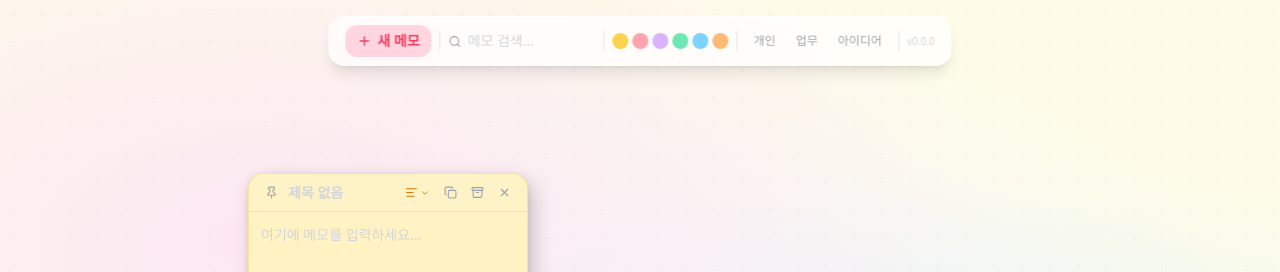
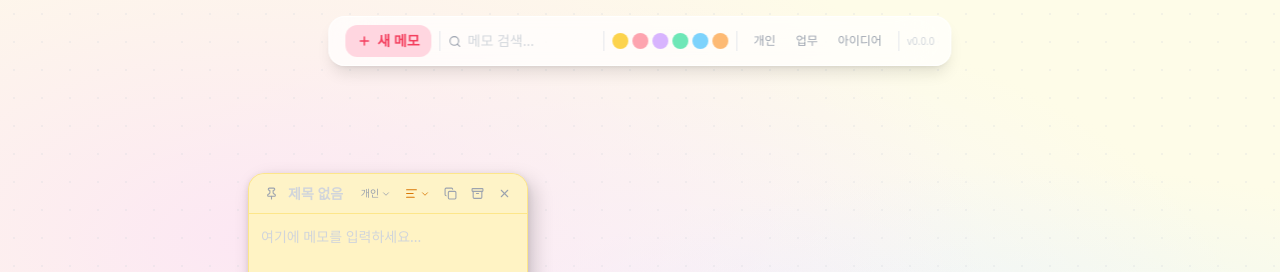
Before and after one commit to youmin29/FloatNote, a React (Vite) app: page / in a window 1280 px wide. Both pictures are taken after a click on the button "새 메모". Shown: the top 272 px of the page. Built offline with nearby package versions, Linux system fonts and the light colour scheme.

Commit message:
✨ Feat: 메모 카드에 카테고리 선택 기능 추가

```diff
--- a/src/components/NoteCard.tsx
+++ b/src/components/NoteCard.tsx
@@ -1,6 +1,6 @@
 import { useRef, useState, useCallback, useEffect } from 'react'
 import { Pin, X, Copy, Archive, List, CheckSquare, AlignLeft, ChevronDown } from 'lucide-react'
-import type { Note, NoteColor, NoteMode } from '../types'
+import type { Note, NoteColor, NoteMode, NoteCategory } from '../types'
 import { useNoteStore } from '../store/noteStore'
 import ChecklistBody from './ChecklistBody'
 import OrderedBody from './OrderedBody'
@@ -20,6 +20,12 @@ const MODE_ICONS = {
   ordered: List,
 }
 
+const CATEGORY_LABELS: Record<NoteCategory, string> = {
+  personal: '개인',
+  work: '업무',
+  idea: '아이디어',
+}
+
 interface Props {
   note: Note
 }
@@ -35,6 +41,7 @@ export default function NoteCard({ note }: Props) {
 
   const [isDeleting, setIsDeleting] = useState(false)
   const [showModeMenu, setShowModeMenu] = useState(false)
+  const [showCategoryMenu, setShowCategoryMenu] = useState(false)
   const [titleValue, setTitleValue] = useState(note.title)
 
   useEffect(() => { setTitleValue(note.title) }, [note.title])
@@ -133,10 +140,32 @@ export default function NoteCard({ note }: Props) {
           className={`flex-1 min-w-0 bg-transparent text-sm font-semibold text-gray-600 placeholder-gray-300 outline-none truncate`}
         />
 
+        {/* Category selector */}
+        <div className="relative" data-no-drag>
+          <button
+            onClick={() => { setShowCategoryMenu(v => !v); setShowModeMenu(false) }}
+            className="flex items-center gap-0.5 p-1 rounded-lg hover:bg-white/50 transition text-gray-400"
+          >
+            <span className="text-[10px] font-medium">{CATEGORY_LABELS[note.category]}</span>
+            <ChevronDown size={10} />
+          </button>
+          {showCategoryMenu && (
+            <div className="absolute left-0 top-7 z-50 bg-white rounded-xl shadow-lg border border-gray-100 overflow-hidden text-xs w-24">
+              {(['personal', 'work', 'idea'] as NoteCategory[]).map(cat => (
+                <button key={cat}
+                  onClick={() => { updateNote(note.id, { category: cat }); setShowCategoryMenu(false) }}
+                  className={`w-full px-3 py-2 text-left hover:bg-gray-50 ${note.category === cat ? 'font-semibold text-gray-800' : 'text-gray-500'}`}>
+                  {CATEGORY_LABELS[cat]}
+                </button>
+              ))}
+            </div>
+          )}
+        </div>
+
         {/* Mode switcher */}
         <div className="relative" data-no-drag>
           <button
-            onClick={() => setShowModeMenu(v => !v)}
+            onClick={() => { setShowModeMenu(v => !v); setShowCategoryMenu(false) }}
             className={`flex items-center gap-0.5 p-1 rounded-lg hover:bg-white/50 transition ${cs.accent}`}
           >
             <ModeIcon size={13} />
```
